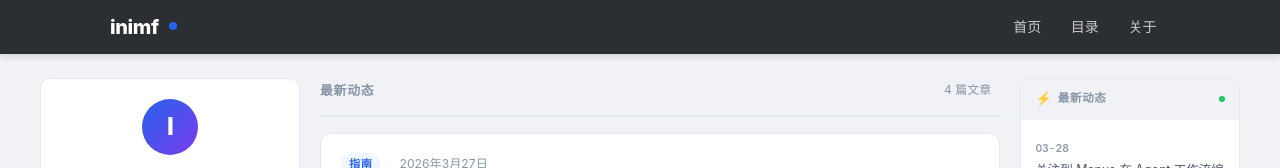
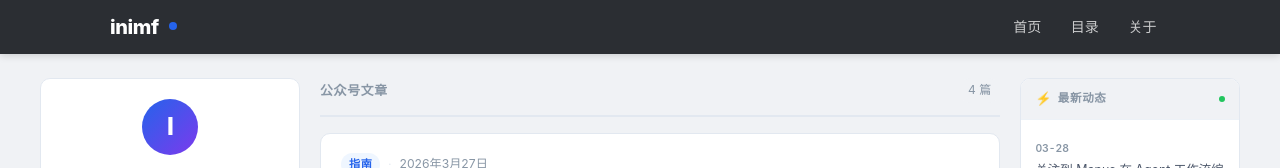
Before and after one commit to web1286/inimf-blog, a Next.js app: page / in a window 1280 px wide. Shown: the top 168 px of the page. Built offline with nearby package versions, Linux system fonts and the light colour scheme.

Commit message:
✨ feat: 首页标题改为公众号文章

```diff
--- a/pages/index.tsx
+++ b/pages/index.tsx
@@ -22,8 +22,8 @@ export default function Home({ posts }: HomeProps) {
   return (
     <Layout posts={posts}>
       <div className="feed-header">
-        <span className="feed-title">最新动态</span>
-        <span className="feed-count">{posts.length} 篇文章</span>
+        <span className="feed-title">公众号文章</span>
+        <span className="feed-count">{posts.length} 篇</span>
       </div>
 
       {posts.length === 0 ? (
```
